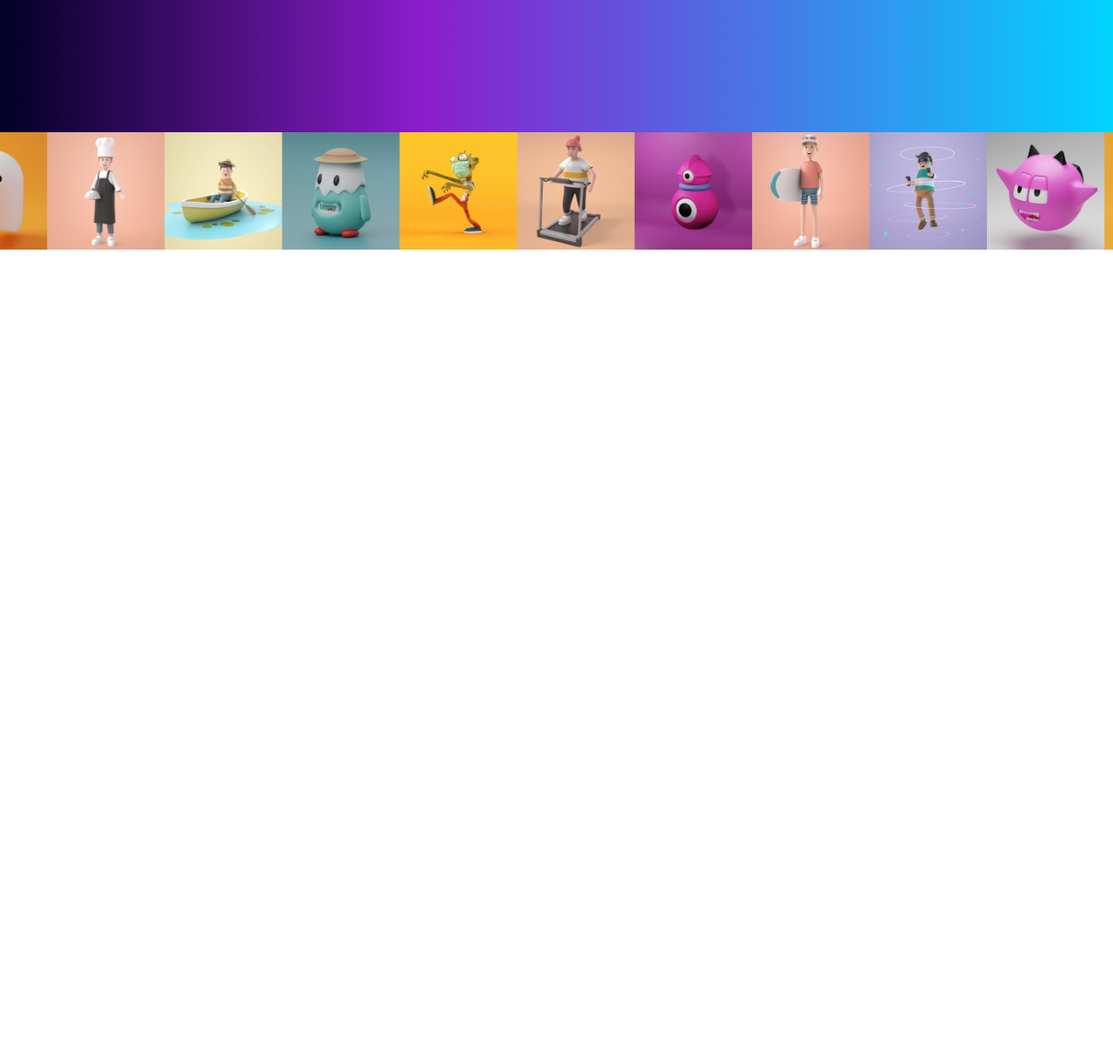
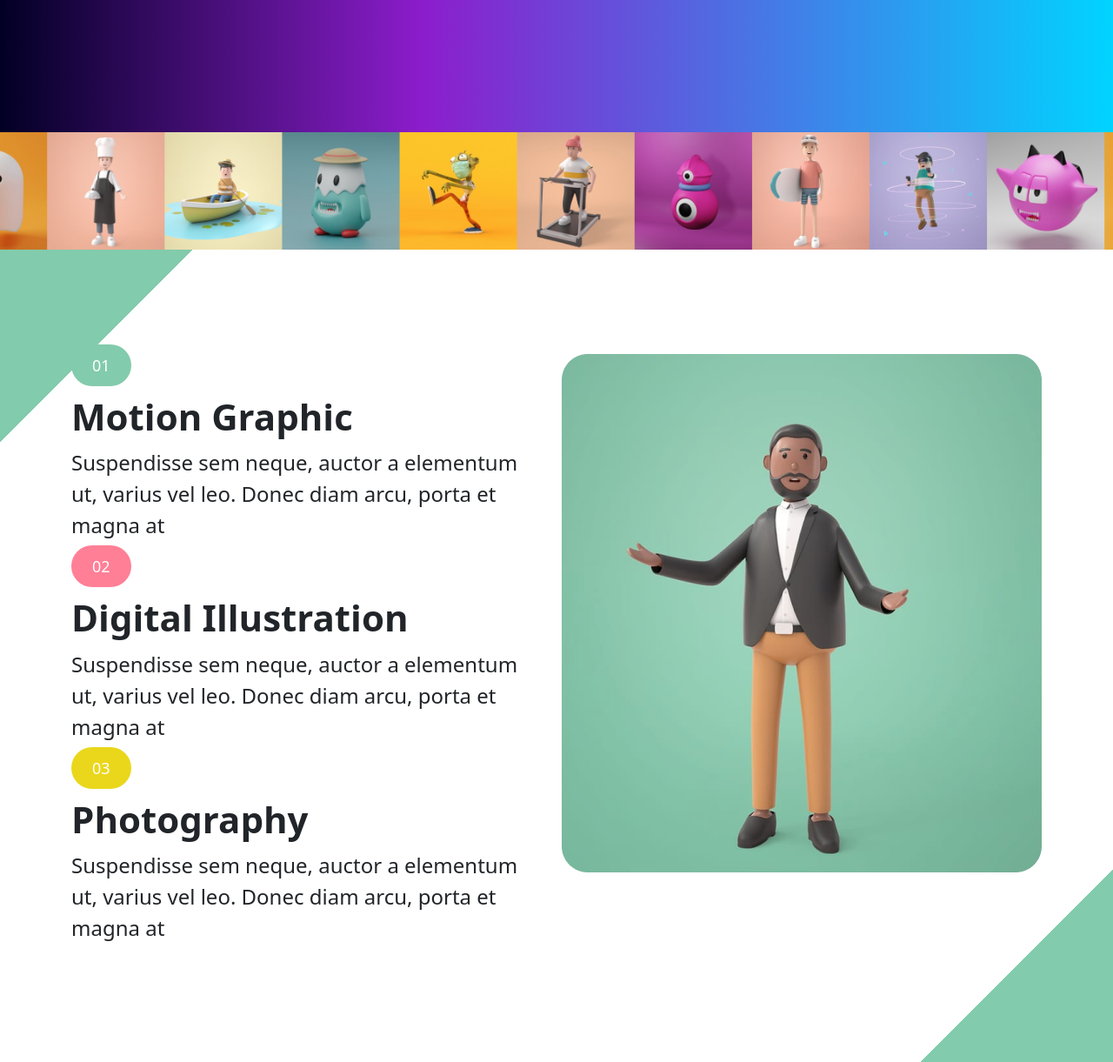
Before and after one commit to mrsev17/CodX_NFT_LandingPage, a plain HTML site: page index.html in a window 1280 px wide. Shown: the part 723-1944 px from the top of the page at 87% size. Before the commit the page ends 1010 px from the top, so only its background shows below. Drawn offline with nearby package versions, Linux system fonts and the light colour scheme.

Commit message:
Build .work section (Desktop/Adaptive)

```diff
--- a/index.html
+++ b/index.html
@@ -120,6 +120,60 @@
 
         </section>
 
+        <section class="work">
+
+            <div class="container">
+
+                <div class="work__wrapper d-flex justify-content-between">
+
+                    <div class="work__left-side">
+
+
+                        <div class="work__left-upper">
+
+                            <span class="work__zero-one">01</span>
+
+                            <h3 class="work__title">Motion Graphic</h3>
+
+                            <p class="work__description">Suspendisse sem neque, auctor a elementum ut, varius vel leo. Donec diam arcu, porta et magna at</p>
+
+                        </div>
+
+                        <div class="work__left-mid">
+
+                            <span class="work__zero-two">02</span>
+
+                            <h3 class="work__title">Digital Illustration</h3>
+
+                            <p class="work__description">Suspendisse sem neque, auctor a elementum ut, varius vel leo. Donec diam arcu, porta et magna at</p>
+
+                        </div>
+
+                        <div class="work__left-down">
+
+                            <span class="work__zero-three">03</span>
+
+                            <h3 class="work__title">Photography</h3>
+
+                            <p class="work__description">Suspendisse sem neque, auctor a elementum ut, varius vel leo. Donec diam arcu, porta et magna at</p>
+
+                        </div>
+
+
+                    </div>
+
+                    <div class="work__right-side">
+
+                        <img src="assets/images/advantages_picture.png" loading="lazy" alt="Work Picture" title="Picture">
+
+                    </div>
+
+                </div>
+
+            </div>
+
+        </section>
+
     </main>
 
 
--- a/scss/components/work/work-media.scss
+++ b/scss/components/work/work-media.scss
@@ -0,0 +1,18 @@
+@media (max-width: 992px) {
+  .work {
+    padding: 50px 0;
+    &__wrapper {
+      flex-direction: column;
+      align-items: center;
+    }
+    &__right-side {
+      margin-top: 20px;
+    }
+  }
+}
+
+@media (max-width: 770px) {
+  .work {
+    background-image: linear-gradient(135deg, #82CBAC 5%, white 5%, white 95%, #82CBAC 95%);
+  }
+}
--- a/scss/components/work/work.scss
+++ b/scss/components/work/work.scss
@@ -0,0 +1,31 @@
+.work {
+  background-image: linear-gradient(135deg, #82CBAC 10%, white 10%, white 90%, #82CBAC 90%);
+  padding: 120px 0;
+  &__zero-three,
+  &__zero-two,
+  &__zero-one {
+    border-radius: 30px;
+    padding: 12px 24px;
+    color: #ffffff;
+    font-size: 18px;
+  }
+  &__zero-one {
+    background-color: $accent-color;
+  }
+  &__zero-two {
+    background-color: #FF7F96;
+  }
+  &__zero-three {
+    background-color: #EAD71B;
+  }
+  &__title {
+    margin-top: 20px;
+    font-size: 42px;
+    font-weight: 700;
+  }
+  &__description {
+    font-size: 24px;
+    max-width: 520px;
+    margin-top: 10px;
+  }
+}
```
Also changed, not shown: css/stylesheet.css, 1 other file.
